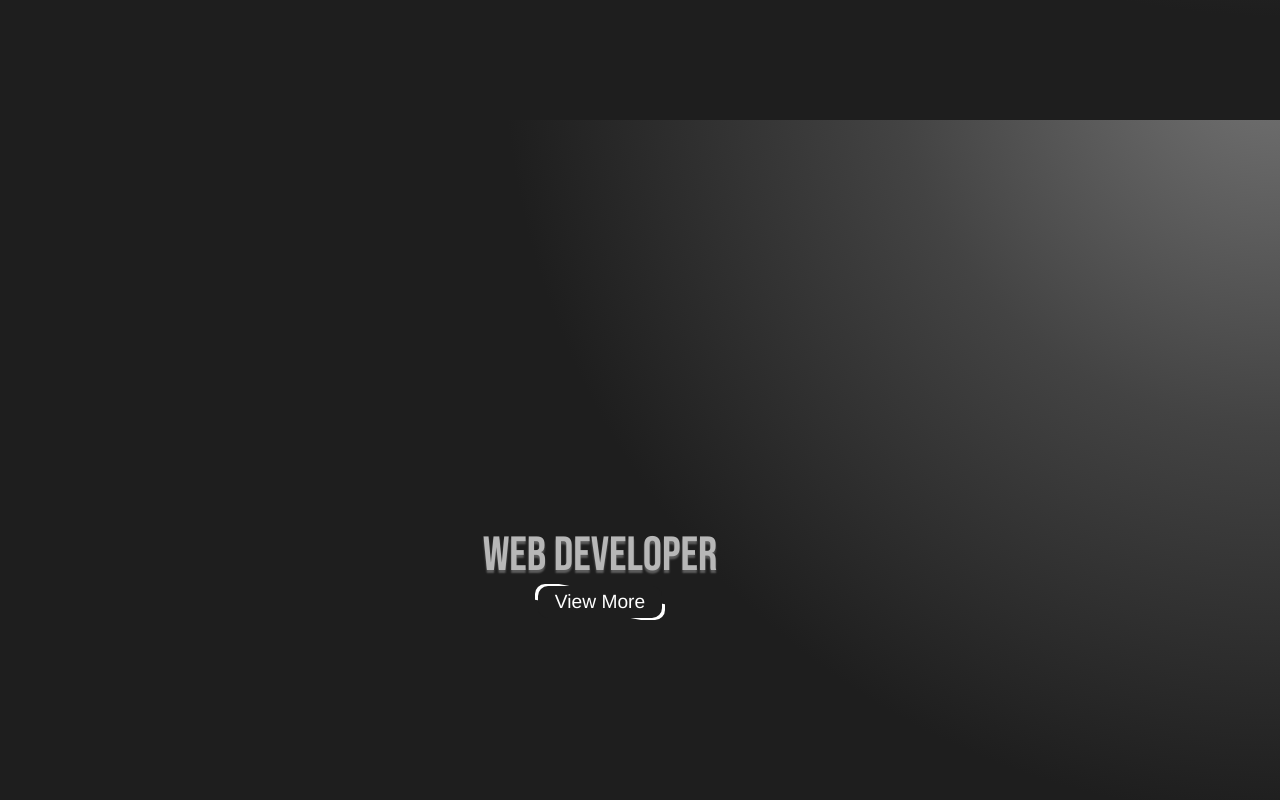
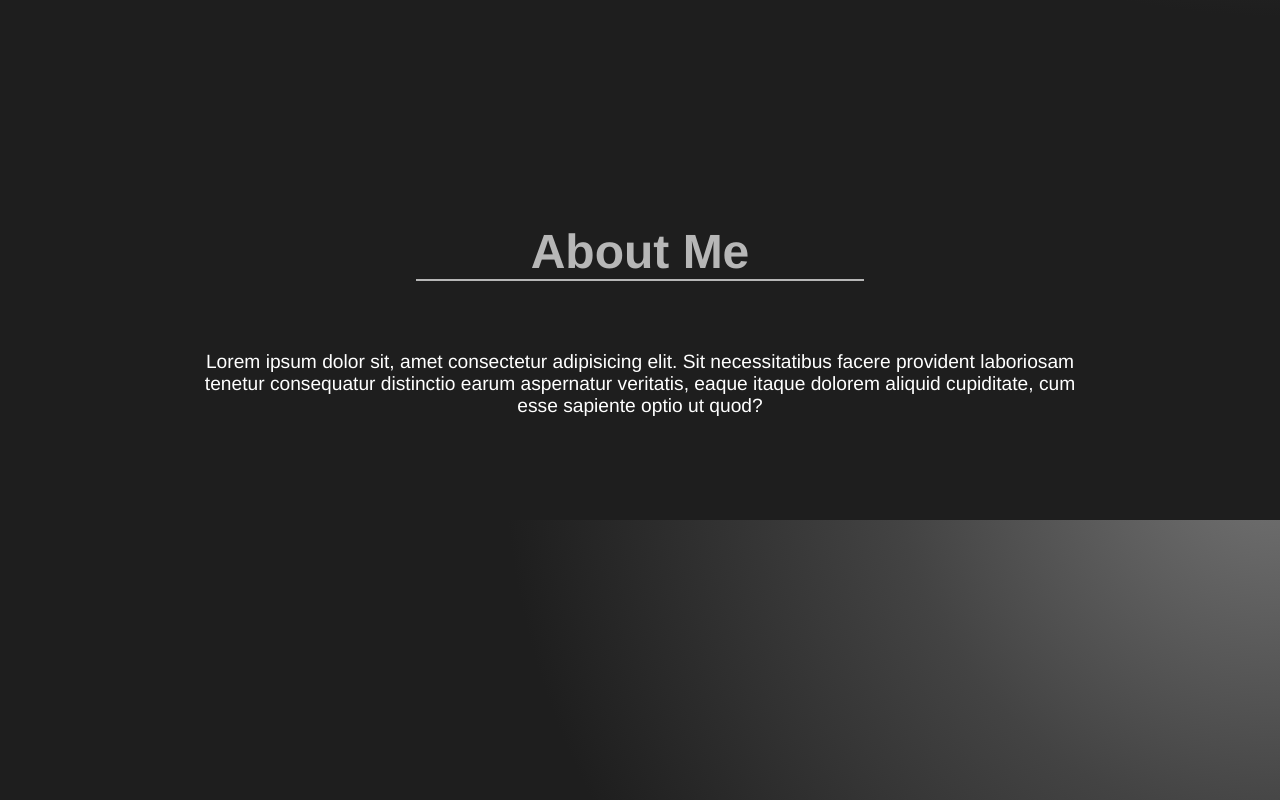
Before and after one commit to DeivisonCs/my-site, a React (Create React App) app: page / in a window 1280 px wide. Shown: the part 680-1480 px from the top of the page. Built offline with nearby package versions, Linux system fonts and the light colour scheme.

Commit message:
about me section

```diff
--- /dev/null
+++ b/src/components/AboutMeSection/index.jsx
@@ -0,0 +1,17 @@
+import React from "react";
+import { AboutMeDiv } from "./styles";
+
+const DetailsSection = ({title, text}) => {
+    return(
+    <>
+        <AboutMeDiv>
+            <h2 className="AboutMeContent">{title}</h2>
+            <span className="AboutMeContent"></span>
+
+            <p className="AboutMeContent">{text}</p>
+        </AboutMeDiv>
+    </>
+    );
+}
+
+export { DetailsSection };
--- /dev/null
+++ b/src/components/AboutMeSection/styles.js
@@ -0,0 +1,37 @@
+import styled from "styled-components";
+
+export const AboutMeDiv = styled.div`
+    height: 50vh;
+    // background-color: cyan;
+    padding: 15%;
+
+    display: flex;
+    flex-direction: column;
+    align-items: center;
+    justify-content: center;
+    gap: 70px;
+
+
+    & h2 {
+        color: #b7b7b7;
+        font-size: 3rem;
+
+        // text-decoration: underline;
+        // background-color: cyan;
+    }
+
+    & span {
+        background-color: #b7b7b7;
+        width: 50%;
+        padding: 1px;
+
+        margin-top: -70px;
+    }
+
+    & p {
+        color: #fff;
+
+        font-size: 1.2rem;
+        text-align: center;
+    }
+`
--- a/src/home/App.js
+++ b/src/home/App.js
@@ -1,13 +1,18 @@
 
 import {Header} from "../components/Header"
 import {MyNameSection} from "../components/MainNameSection"
+import {DetailsSection} from "../components/AboutMeSection"
 
 function App() {
     return (
     <>
         <Header name="D.C.Santos"/>
         <MyNameSection name_1="Deivison" name_2="Santos" office="Web Developer" buttonText="View More"/>
-        <MyNameSection name_1="Deivison" name_2="Santos" office="Web Developer" buttonText="View More"/>
+
+        <DetailsSection title="About Me"
+            text="Lorem ipsum dolor sit, amet consectetur adipisicing elit. Sit necessitatibus facere provident laboriosam tenetur consequatur distinctio earum aspernatur veritatis, eaque itaque dolorem aliquid cupiditate, cum esse sapiente optio ut quod?"
+        />
+
         <MyNameSection name_1="Deivison" name_2="Santos" office="Web Developer" buttonText="View More"/>
 
     </>
```
